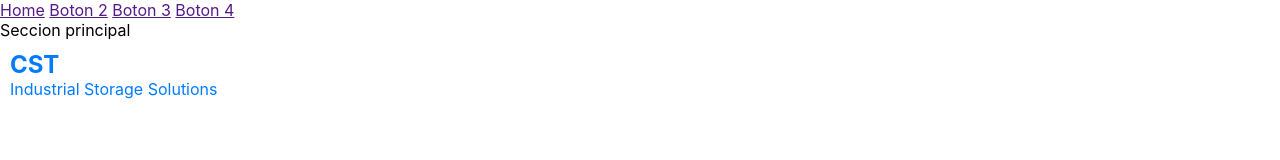
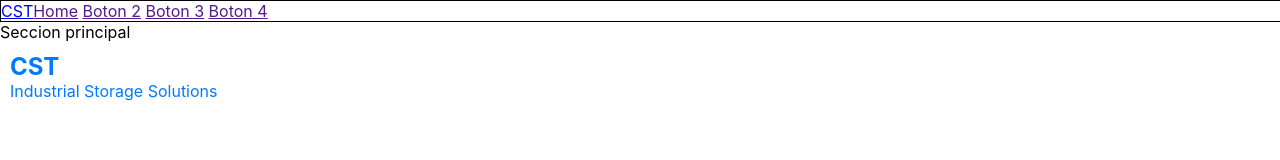
Before and after one commit to jdelangel/html-test, a plain HTML site: page Index.html in a window 1280 px wide. Drawn offline with Linux system fonts and the light colour scheme.

Commit message:
formateo de navbar a flex container

```diff
--- a/Index.html
+++ b/Index.html
@@ -4,14 +4,17 @@
         <link rel="stylesheet" href="content/css/site.css" />
     </head>
     <body>
-        <div class="navbar">
-            <div class="item_navbar">
+        <navbar class="item_navbar">
+            <div class="brand">
+                <a href="/">CST</a>
+            </div>
+            <ul>
                 <a href="">Home</a>
                 <a href="">Boton 2</a>
                 <a href="">Boton 3</a>
                 <a href="">Boton 4</a>
-            </div>
-        </div>
+            </ul>
+        </navbar>
         <section>Seccion principal </section>
 
         <section class="logo">
--- a/content/css/site.css
+++ b/content/css/site.css
@@ -15,3 +15,14 @@ body{
 .logo{
     color:#007bff;
 }
+
+.item_navbar{
+    border: solid 1px;
+    width: 100%;
+    display: flex;
+    flex-direction: row;
+}
+
+.item_navbar ul{
+    flex:auto;
+}
```
